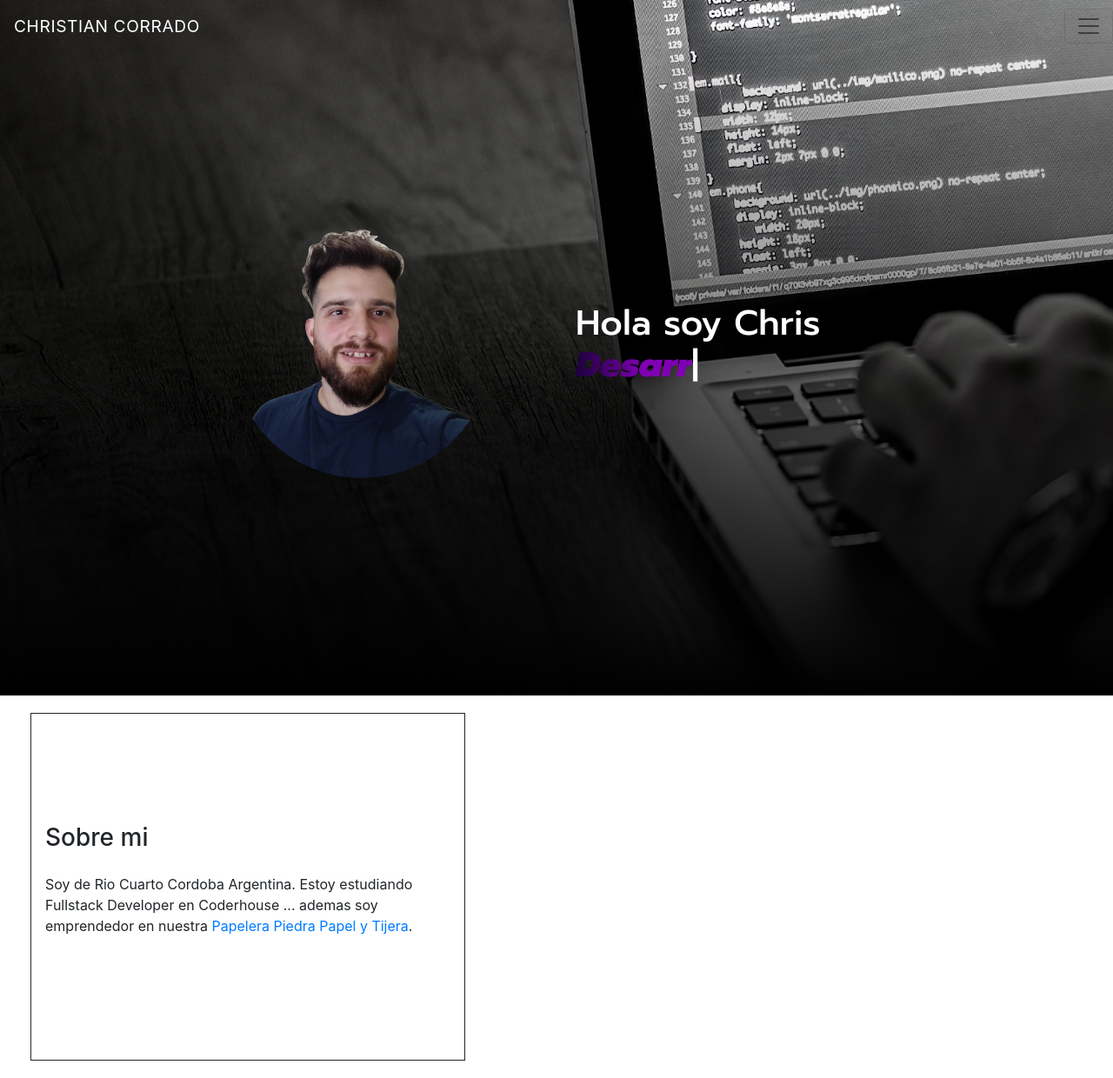
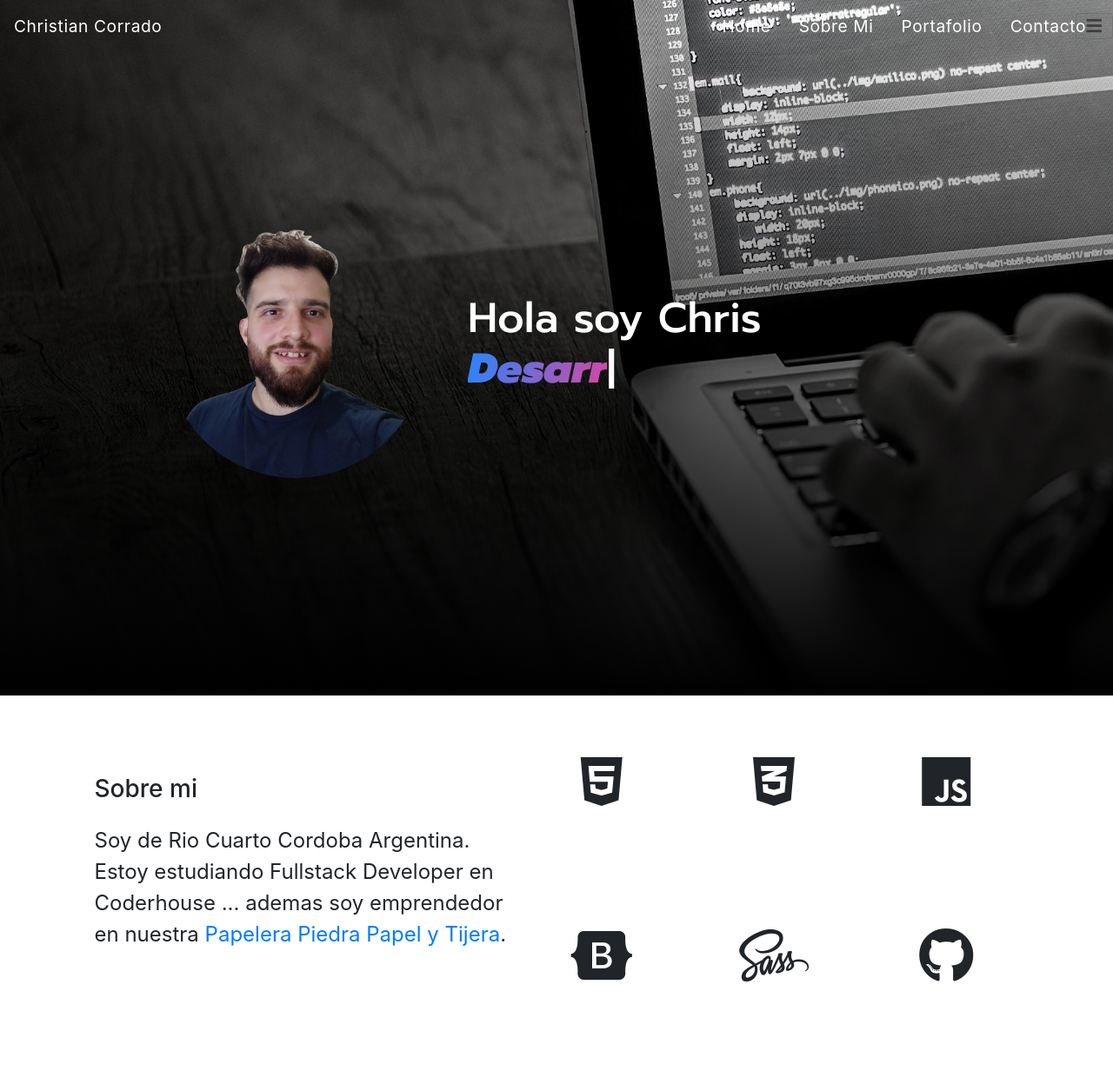
Before and after one commit to ChristiaCorrado/portfolioPersonal, a website: page index.html in a window 1280 px wide. Shown: the whole page at 87% size. After the commit the page ends 1200 px from the top, so only its background shows below. Drawn offline with Linux system fonts and the light colour scheme.

Commit message:
commitInicial

```diff
--- a/index.html
+++ b/index.html
@@ -12,6 +12,9 @@
   <!--bootstrap link</!-->
   <link rel="stylesheet" href="bootstrap/css/bootstrap.min.css">
 
+  <!--fontawesome link</!-->
+  <link rel="stylesheet" href="https://use.fontawesome.com/releases/v5.15.3/css/all.css" integrity="sha384-SZXxX4whJ79/gErwcOYf+zWLeJdY/qpuqC4cAa9rOGUstPomtqpuNWT9wdPEn2fk" crossorigin="anonymous">
+
 </head>
 
 <body>
@@ -19,12 +22,12 @@
   <div class="bgNavbar">
     <nav class="navbar navbar-light d-flex justify-content-between px-0">
 
-        <a class="nav-link" href="#"> CHRISTIAN CORRADO </a>
+      <a class="nav-link" href="#"> Christian Corrado </a>
 
       <button class="navbar-toggler" type="button" data-toggle="collapse" data-target="#navbarNavAltMarkup" aria-controls="navbarNavAltMarkup" aria-expanded="false" aria-label="Toggle navigation">
-        <span class="navbar-toggler-icon"></span>
+        <span><i class="fas fa-bars"></i></span>
       </button>
-      <div class="collapse navbar-collapse justify-content-end bgNavbar" id="navbarNavAltMarkup">
+      <div class="collapse container-fluid justify-content-end bgNavbar" id="navbarNavAltMarkup">
         <ul class="nav justify-content-end">
           <li class="nav-item">
             <a class="nav-link active" href="#">Home</a>
@@ -49,9 +52,9 @@
       <div class="container d-flex align-items-center justify-content-center row">
 
 
-          <div class="myPic pr-lg-5">
-            <img src="media/myBgPic.png" alt="">
-          </div>
+        <div class="myPic">
+          <img src="media/myBgPic.png" alt="">
+        </div>
 
 
         <div class="typedContainer pl-lg-5">
@@ -64,24 +67,24 @@
 
   <section>
 
-    <div class="container-fluid d-flex bg-white containerSobremy">
-      <div class="containerAbout">
-        <div class="aboutMy d-flex  align-items-center justify-content-top pl-lg-3">
+    <div class="container-fluid d-flex justify-content-center bg-white containerSobremy">
+
+        <div class="aboutMyContainer d-flex  align-items-center justify-content-top pl-lg-3">
           <div>
             <h3>Sobre mi</h3>
             <p class="pt-3">Soy de Rio Cuarto Cordoba Argentina. Estoy estudiando Fullstack Developer en Coderhouse
-              ... ademas soy emprendedor en nuestra <a href="www.papelerapiedrapapelytijera.com.ar" target="_blank">Papelera Piedra Papel y Tijera</a>.
+              ... ademas soy emprendedor en nuestra <a href="http//www.papelerapiedrapapelytijera.com.ar" target="_blank">Papelera Piedra Papel y Tijera</a>.
             </p>
           </div>
         </div>
-      </div>
-      <div class="containerSkill">
-        <div class="skills"></div>
-        <div class="skills"></div>
-        <div class="skills"></div>
-        <div class="skills"></div>
-        <div class="skills"></div>
-        <div class="skills"></div>
+
+      <div class="containerSkill  align-items-center row col-lg-6 text-center">
+        <div class="skills col-lg-4"><i class="fab fa-html5"></i></div>
+        <div class="skills col-lg-4"><i class="fab fa-css3-alt"></i></div>
+        <div class="skills col-lg-4"><i class="fab fa-js"></i></div>
+        <div class="skills col-lg-4"><i class="fab fa-bootstrap"></i></div>
+        <div class="skills col-lg-4"><i class="fab fa-sass"></i></i></div>
+        <div class="skills col-lg-4"><i class="fab fa-github"></i></div>
       </div>
     </div>
   </section>
--- a/scss/_main.scss
+++ b/scss/_main.scss
@@ -6,7 +6,7 @@
 }
 
 .bgNavbar{
-  position: fixed;
+  position: absolute;
   width: 100%;
   font-weight: $fRegular;
   font-size: 1.2rem;
@@ -42,18 +42,18 @@
 }
 
 .typedContainer{
-  width: 400px;
+  width: 600px;
 
 }
 
 .titulo{
     font-family: $fuente;
     color:#fff;
-    font-size: 2.5rem;
+    font-size: 3rem;
 }
 
 .typedDevelop{
-  background:  linear-gradient(90deg, rgba(28,0,59,1) 0%, rgba(127,0,178,1) 59%);
+  background: linear-gradient(-70deg,#db469f,#2188ff);
    -webkit-background-clip: text;
   color: transparent;
   font-size: $fBlackI;
@@ -63,12 +63,15 @@ body{
   font-family: $fuente;
 }
 
-.containerAbout{
-padding: 20px;
+
+.aboutMyContainer{
+  width: 500px;
+  height: 400px;
+  font-size: 1.5rem;
 }
 
-.aboutMy{
-  width: 500px;
+.containerSkill{
+  width:500px;
   height: 400px;
-  border: solid 1px;
+  font-size:4rem;
 }
```
Also changed, not shown: css/style.css.
